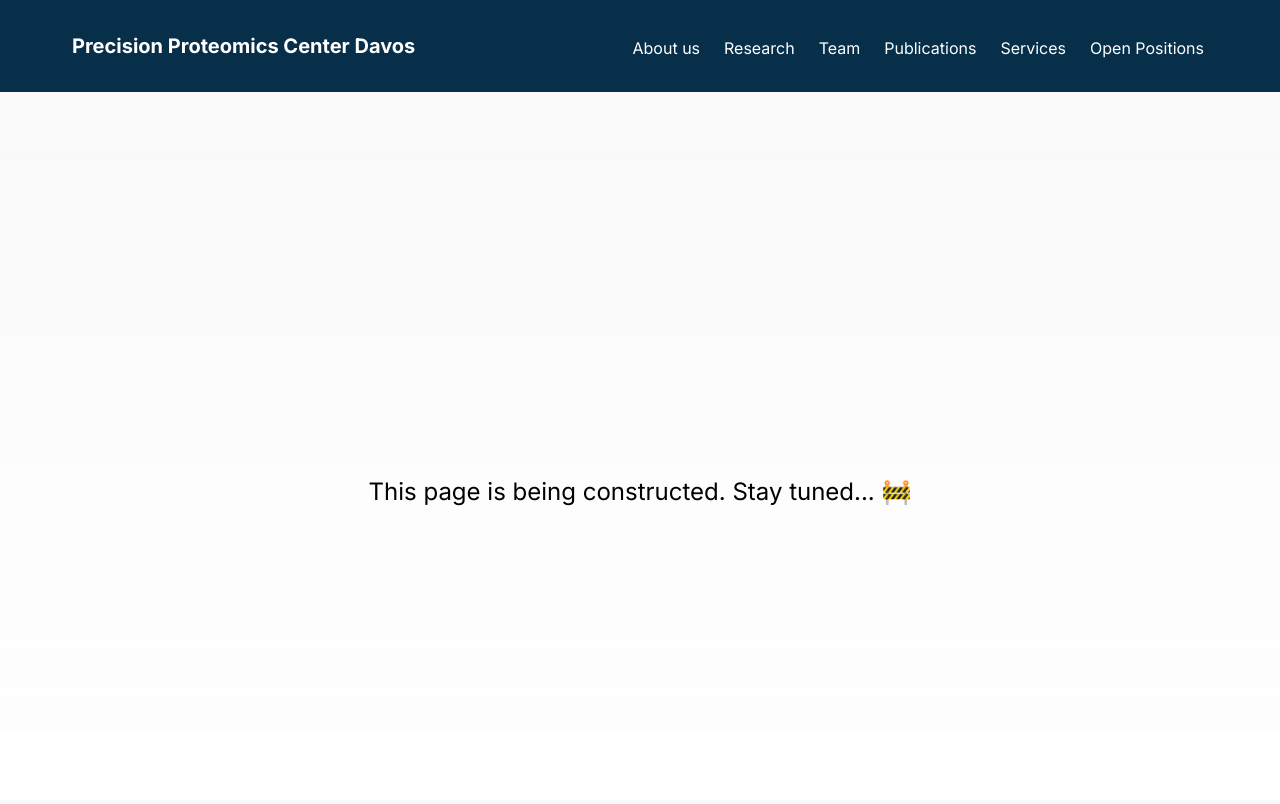
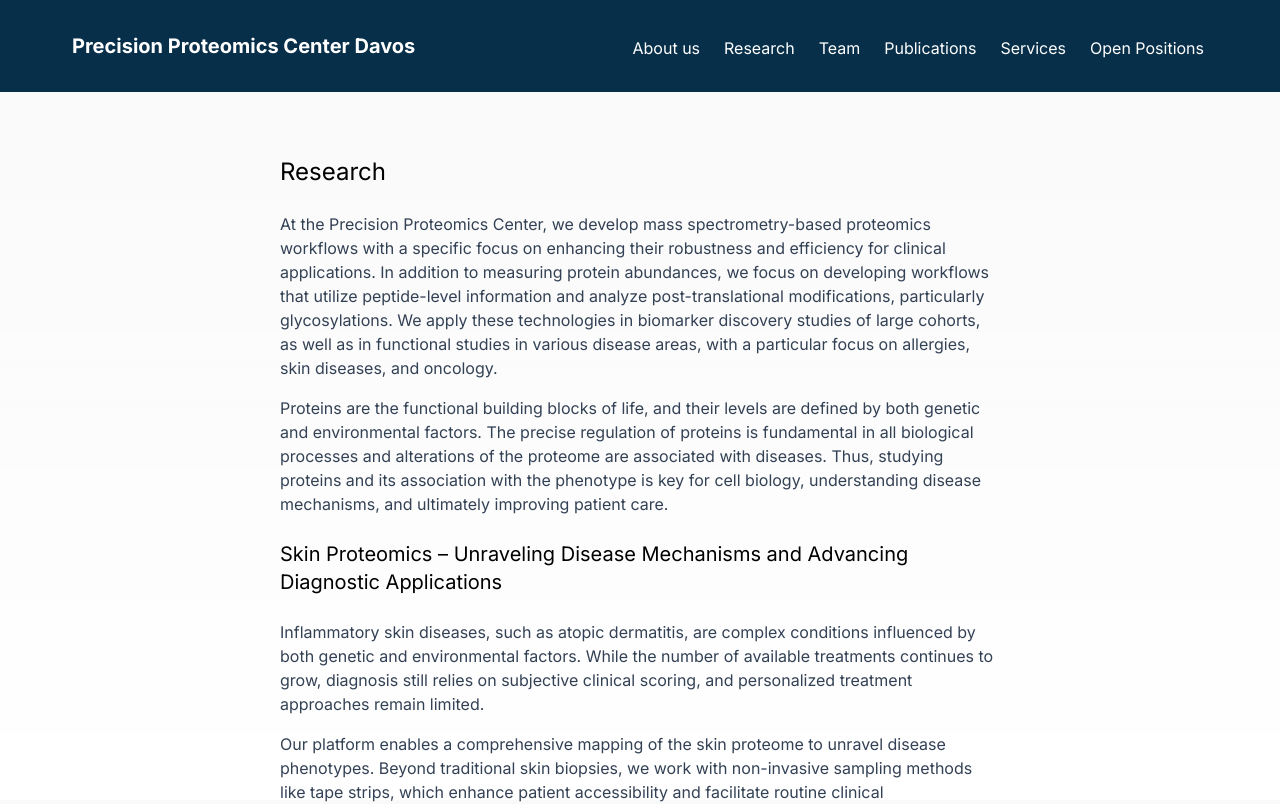
Before and after one commit to Proteomics-Center-SIAF-UZH/ppcdavos, a Next.js app: page /research in a window 1280 px wide. Shown: the top 804 px of the page. Built offline with nearby package versions, Linux system fonts and the light colour scheme.

Commit message:
feat: add content to research

```diff
--- /dev/null
+++ b/src/app/content/research.tsx
@@ -0,0 +1,10 @@
+export type ResearchItem = {title?: string; textBlocks: string[]};
+
+export const research: ResearchItem[] = [{
+    title: '',
+    textBlocks:[ 'At the Precision Proteomics Center, we develop mass spectrometry-based proteomics workflows with a specific focus on enhancing their robustness and efficiency for clinical applications. In addition to measuring protein abundances, we focus on developing workflows that utilize peptide-level information and analyze post-translational modifications, particularly glycosylations. We apply these technologies in biomarker discovery studies of large cohorts, as well as in functional studies in various disease areas, with a particular focus on allergies, skin diseases, and oncology.', 'Proteins are the functional building blocks of life, and their levels are defined by both genetic and environmental factors. The precise regulation of proteins is fundamental in all biological processes and alterations of the proteome are associated with diseases. Thus, studying proteins and its association with the phenotype is key for cell biology, understanding disease mechanisms, and ultimately improving patient care.']},
+    {title:'Skin Proteomics – Unraveling Disease Mechanisms and Advancing Diagnostic Applications', textBlocks:['Inflammatory skin diseases, such as atopic dermatitis, are complex conditions influenced by both genetic and environmental factors. While the number of available treatments continues to grow, diagnosis still relies on subjective clinical scoring, and personalized treatment approaches remain limited.', 'Our platform enables a comprehensive mapping of the skin proteome to unravel disease phenotypes. Beyond traditional skin biopsies, we work with non-invasive sampling methods like tape strips, which enhance patient accessibility and facilitate routine clinical implementation. Our ultimate goal is to identify disease-specific protein signatures that enable early detection, personalized treatment selection, and precise monitoring of therapeutic responses.']},
+    {title:'Precision Proteomics in Lymphoma Research', textBlocks:['Lymphomas comprise a highly heterogeneous group of cancers, with over 80 distinct subtypes, each exhibiting unique clinical behaviors and treatment responses. These complexities pose significant challenges in diagnosis and therapy. Current diagnostic approaches primarily rely on morphology, immunophenotyping, and genetics. However, with a growing arsenal of therapeutic options, a deeper understanding of disease mechanisms and more personalized treatment guidance are urgently needed.','As part of a project funded by LOOP Zurich, we are establishing a comprehensive proteomics platform that integrates large-scale protein data into a biomedical informatics framework. This project involves analyzing the proteomes of over 2,500 tissue and liquid biopsy samples from the University Hospital Zurich Biobank (Thorsten Zenz and Marco Bühler), covering a broad spectrum of lymphoma subtypes. The resulting dataset will be the largest and most detailed lymphoma proteomics resource to date.','Our ultimate goal is to enhance lymphoma diagnostics and facilitate its integration into routine clinical practice at University Hospital Zurich. By enabling clinicians and researchers to access and leverage proteomics data, we aim to advance precision oncology and improve patient outcomes.']},
+    {title:'Glycosylation in Allergies and Immune Regulation', textBlocks:['Glycosylation is a fundamental post-translational modification that plays a crucial role in immune system regulation. Aberrant glycosylation patterns have been linked to various diseases, yet the field remains underexplored due to technological challenges in analyzing glycan structures. At the Proteomics Center in Davos, we are actively developing workflows and data analysis pipelines to enable the mapping of glycosylation patterns, addressing their complexity and low ionization efficiency in mass spectrometry-based measurements.','Given the central role of IgE antibodies in allergic reactions, we are particularly interested in understanding how glycosylation impacts clinical outcomes and treatment responses. By dissecting the molecular mechanisms underlying glycosylation changes, we aim to uncover novel biomarkers and therapeutic targets that could improve allergy diagnostics and management.']},
+    {title:'Proteome Profiling of Immune Cells in Health and Disease', textBlocks:['The proteome reveals critical insights beyond transcriptomics, particularly in understanding post-translational modifications (PTMs) and functional protein dynamics. While immune cells have been extensively studied using single-cell RNA sequencing, most knowledge remains at the RNA level. In contrast, the functional proteomic landscape of immune cells is far less explored.','The proteome reveals critical insights beyond transcriptomics, particularly in understanding post-translational modifications (PTMs) and functional protein dynamics. While immune cells have been extensively studied using single-cell RNA sequencing, most knowledge remains at the RNA level. In contrast, the functional proteomic landscape of immune cells is far less explored.']},
+    ];
--- a/src/app/openPositions/page.tsx
+++ b/src/app/openPositions/page.tsx
@@ -2,7 +2,7 @@ import { EmptyPage } from "../components/EmptyPage";
 import { OPEN_POSITIONS } from "../content/openPositions";
 
 const NoOpenPosition = () =>
-  <div className="space-y-6 max-w-3xl mx-auto">
+  <div className="space-y-6 max-w-3xl mx-auto text-slate-700">
     <div className="text-2xl">
       No open positions
     </div>
--- a/src/app/research/page.tsx
+++ b/src/app/research/page.tsx
@@ -1,5 +1,23 @@
 import { EmptyPage } from "../components/EmptyPage";
+import { research } from "../content/research";
 
 export default function Research() {
-  return <EmptyPage />;
+  return (
+    <div className="max-w-3xl mx-auto px-6">
+      <h2 className="text-2xl mb-6">Research</h2>
+      <div className="space-y-6">
+        {research.map(({title, textBlocks})=>
+        <>
+            <div className="space-y-4">
+              {!!title && (<h2 className="text-xl mb-6">{title}</h2>)}
+              {textBlocks.map((text, index) =>
+                <div key={index} className="text-slate-700 space-y-4">
+                  {text}
+                </div>
+              )}
+            </div >
+        </>)}
+      </div>
+  </div>
+  );
 }
```
